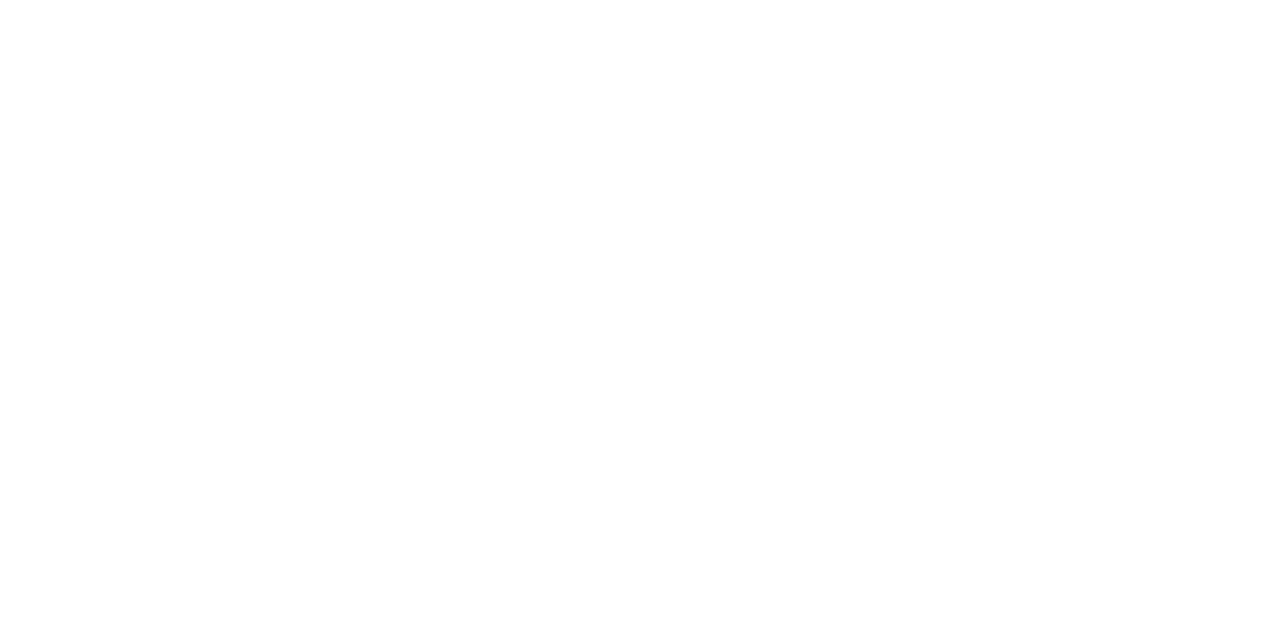
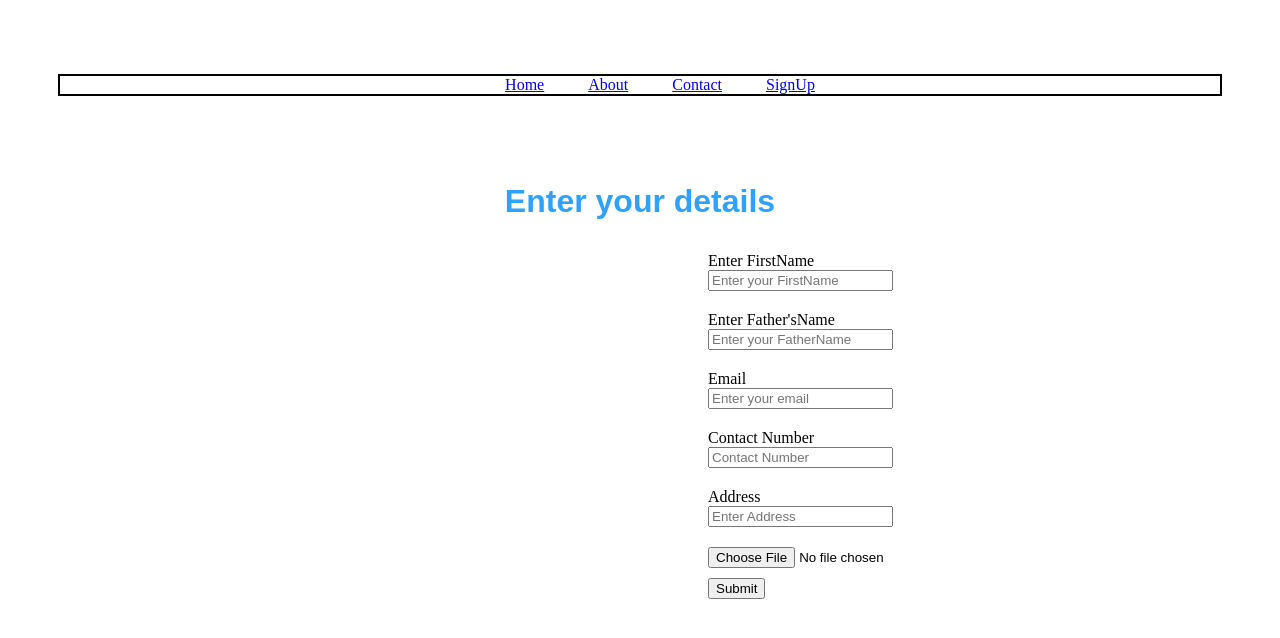
Before and after one commit to msaeeddesai/Html-Website, a plain HTML site: page form.html in a window 1280 px wide. Drawn offline with Linux system fonts and the light colour scheme.

Commit message:
form complete

```diff
--- a/form.html
+++ b/form.html
@@ -0,0 +1,64 @@
+<!DOCTYPE html>
+<html lang="en">
+<head>
+    <meta charset="UTF-8">
+    <meta name="viewport" content="width=device-width, initial-scale=1.0">
+    <title>form</title>
+</head>
+<body>
+
+    <div style="padding: 50px;">
+        <center>
+            <nav>
+                <ul style="border: 2px solid black;">
+                    <li style="display: inline; padding-inline: 20px;"><a href="index.html">Home</a></li>
+                    <li style="display: inline; padding-inline: 20px;"> <a href="#">About</a></li>
+                    <li style="display: inline; padding-inline: 20px;"> <a href="#">Contact</a></li>
+                    <!-- <li style="display: inline; padding-inline: 20px;"> <a href="#">Form</a></li> -->
+                    <li style="display: inline; padding-inline: 20px;"> <a href="./Signup.html" target="_blank">SignUp</a></li>
+
+                </ul>
+            </nav>
+        </center>
+    </div>
+
+    <center>
+        <h1 style="font-family: Arial, Helvetica, sans-serif; color: #2fa1ff;">Enter your details </h1>
+    </center>
+
+    <form style="padding-left: 700px; padding: top 10px;">
+        <div style="padding-block: 10px;">
+            <label for="name" style="display: block;">Enter FirstName</label>
+            <input type="text" name="name" id="name" placeholder="Enter your FirstName">
+        </div>
+
+        <div style="padding-block: 10px;">
+            <label for="FatherName" style="display: block;">Enter Father'sName </label>
+            <input type="fathername" name="fathername" id="=fathername" placeholder="Enter your FatherName">
+        </div>
+
+        <div style="padding-block: 10px;">
+            <label for="email" style="display: block;">Email</label>
+            <input type="email" name="email" id="email" placeholder="Enter your email">
+        </div>
+
+        <div style="padding-block: 10px;">
+            <label for="Contact Number" style="display: block;">Contact Number</label>
+            <input type="Number" name="Number" id="Number" placeholder="Contact Number">
+        </div>
+
+        <div style="padding-block: 10px;">
+            <label for="Address" style="display: block;">Address</label>
+            <input type="Address" name="Address" id="Address" placeholder="Enter Address">
+        </div>
+
+        <div style="padding-block: 10px;">
+            <!-- <input type="image" src="D:\html&Css\DreamShaper_v5_Angry_Ultra_Instinct_kakarot_Anime_Character_Dr_0 (1).jpg" width="50" > -->
+            <input type="file">
+        </div>
+
+        <button type="submit">Submit</button>
+
+    </form>
+</body>
+</html>
```
Also changed, not shown: Signup.html (+4 -4 lines), index.html (+3 -1 lines).
